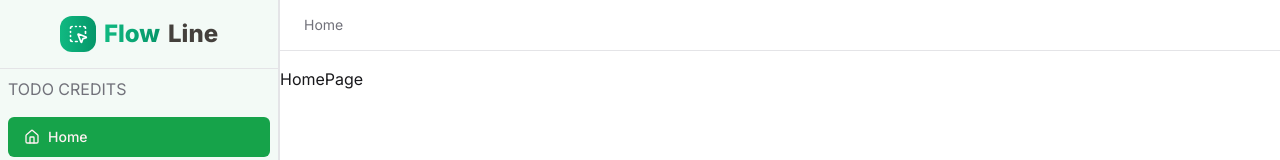
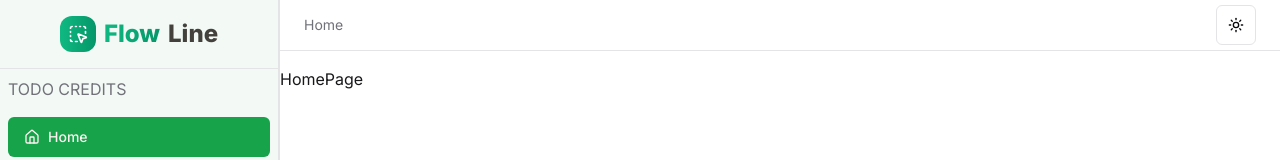
Before and after one commit to sh4shii/flowline, a Next.js app: page / in a window 1280 px wide. Shown: the top 160 px of the page. Built offline with nearby package versions, Linux system fonts and the light colour scheme.

Commit message:
Add theme mode toggle and AppProviders component; update layout to include theme toggle

```diff
--- a/app/(dashboard)/layout.tsx
+++ b/app/(dashboard)/layout.tsx
@@ -1,5 +1,6 @@
 import BreadcrumbHeader from "@/components/breadcrumb-header";
 import DesktopSidebar from "@/components/Sidebar";
+import { ThemeModeToogle } from "@/components/theme-mode-toggle";
 import React from "react";
 
 function Layout({ children }: { children: React.ReactNode }) {
@@ -9,6 +10,9 @@ function Layout({ children }: { children: React.ReactNode }) {
       <div className="flex flex-col flex-1 min-h-screen">
         <header className="flex items-center justify-between px-6 py-4 h-[50px] container">
           <BreadcrumbHeader />
+          <div className="gap-1 flex items-center">
+            <ThemeModeToogle />
+          </div>
         </header>
 
         <hr />
--- a/app/layout.tsx
+++ b/app/layout.tsx
@@ -1,6 +1,7 @@
 import type { Metadata } from "next";
 import { Inter } from "next/font/google";
 import "./globals.css";
+import AppProviders from "@/components/providers/AppProviders";
 
 const inter = Inter({ subsets: ["latin"] });
 
@@ -16,7 +17,11 @@ export default function RootLayout({
 }>) {
   return (
     <html lang="en">
-      <body className={inter.className}>{children}</body>
+      <body className={inter.className}>
+        <AppProviders>
+          {children}
+        </AppProviders>
+      </body>
     </html>
   );
 }
--- /dev/null
+++ b/components/providers/AppProviders.tsx
@@ -0,0 +1,10 @@
+'use client';
+import { ThemeProvider } from 'next-themes';
+
+const AppProviders = ({ children }: { children: React.ReactNode }) => {
+  return <ThemeProvider attribute='class' defaultTheme='system' enableSystem>
+    {children}
+  </ThemeProvider>;
+};
+
+export default AppProviders;
--- /dev/null
+++ b/components/theme-mode-toggle.tsx
@@ -0,0 +1,40 @@
+"use client"
+
+import * as React from "react"
+import { Moon, Sun } from "lucide-react"
+import { useTheme } from "next-themes"
+
+import { Button } from "@/components/ui/button"
+import {
+  DropdownMenu,
+  DropdownMenuContent,
+  DropdownMenuItem,
+  DropdownMenuTrigger,
+} from "@/components/ui/dropdown-menu"
+
+export function ThemeModeToogle() {
+  const { setTheme } = useTheme()
+
+  return (
+    <DropdownMenu>
+      <DropdownMenuTrigger asChild>
+        <Button variant="outline" size="icon">
+          <Sun className="h-[1.2rem] w-[1.2rem] rotate-0 scale-100 transition-all dark:-rotate-90 dark:scale-0" />
+          <Moon className="absolute h-[1.2rem] w-[1.2rem] rotate-90 scale-0 transition-all dark:rotate-0 dark:scale-100" />
+          <span className="sr-only">Toggle theme</span>
+        </Button>
+      </DropdownMenuTrigger>
+      <DropdownMenuContent align="end">
+        <DropdownMenuItem onClick={() => setTheme("light")}>
+          Light
+        </DropdownMenuItem>
+        <DropdownMenuItem onClick={() => setTheme("dark")}>
+          Dark
+        </DropdownMenuItem>
+        <DropdownMenuItem onClick={() => setTheme("system")}>
+          System
+        </DropdownMenuItem>
+      </DropdownMenuContent>
+    </DropdownMenu>
+  )
+}
```
